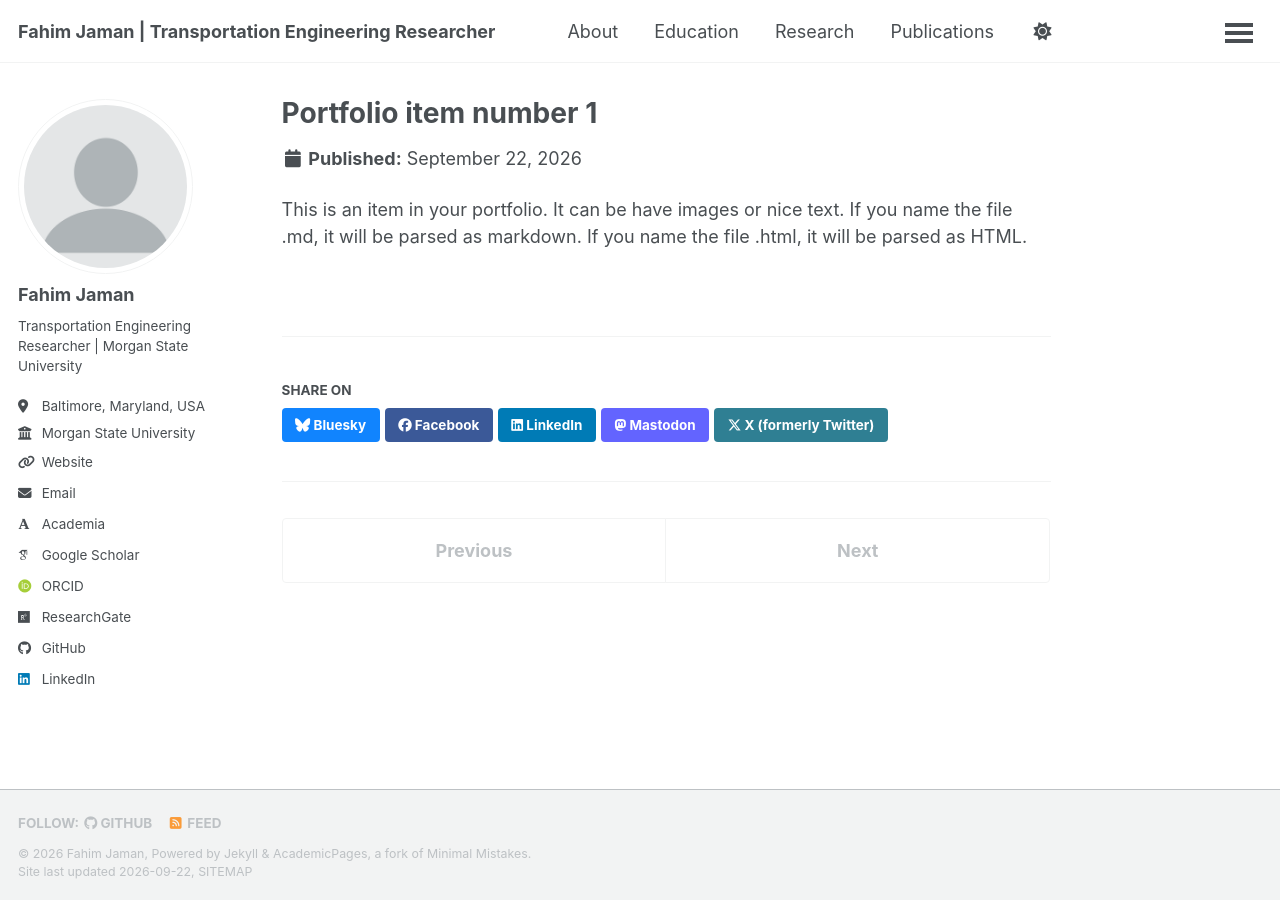
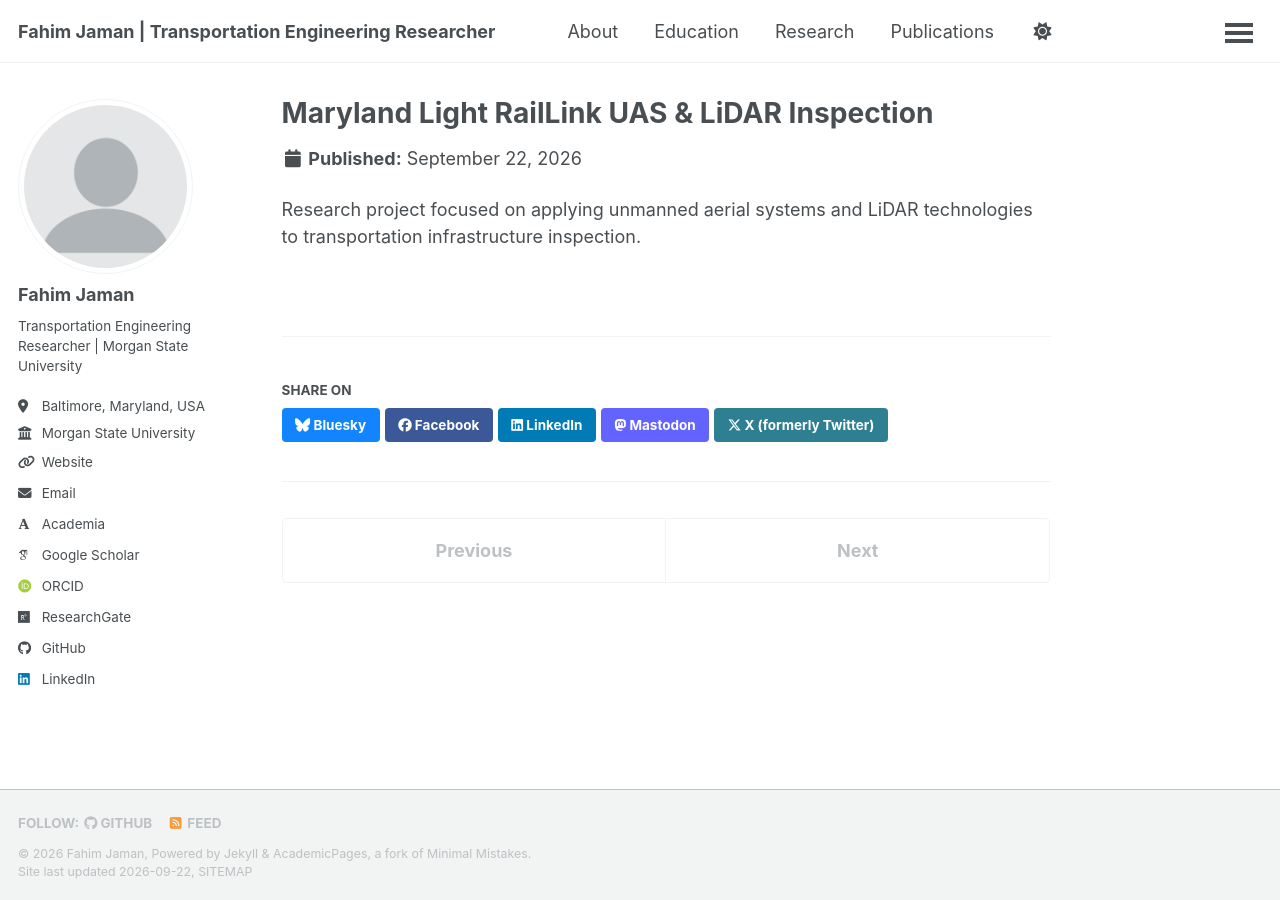
Before and after one commit to fahimjaman/111, a Jekyll site: the page built from _portfolio/portfolio-1.md, in a window 1280 px wide. Built offline with Jekyll 4.4.1, drawn with Linux system fonts in a browser that asks for light colours; some web fonts are replaced; a script that is not in the unit is left out.

Commit message:
Replace template content with Fahim Jaman academic profile

```diff
--- a/_portfolio/portfolio-1.md
+++ b/_portfolio/portfolio-1.md
@@ -1,7 +1,7 @@
 ---
-title: "Portfolio item number 1"
-excerpt: "Short description of portfolio item number 1<br/><img src='/images/500x300.png'>"
+title: "Maryland Light RailLink UAS & LiDAR Inspection"
+excerpt: "Automated track and overhead contact system inspection using UAS and LiDAR."
 collection: portfolio
 ---
 
-This is an item in your portfolio. It can be have images or nice text. If you name the file .md, it will be parsed as markdown. If you name the file .html, it will be parsed as HTML.
+Research project focused on applying unmanned aerial systems and LiDAR technologies to transportation infrastructure inspection.
```
